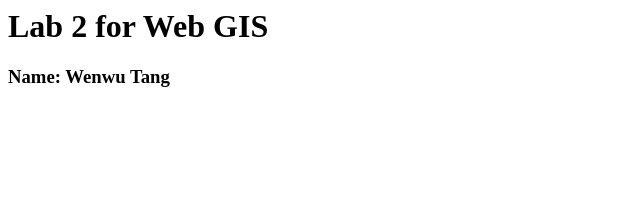
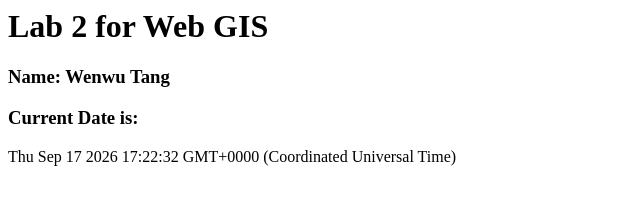
Before and after one commit to wenwu-tang/webgis1, a plain HTML site: page lab/lab2/lab2_new.html in a window 1280 px wide. Shown: the whole page, without its empty margins (0-640 px from the left). Drawn offline with Linux system fonts and the light colour scheme.

Commit message:
Add current date display to lab2_new.html

```diff
--- a/lab/lab2/lab2_new.html
+++ b/lab/lab2/lab2_new.html
@@ -6,6 +6,9 @@
 <h1>Lab 2 for Web GIS</h1>
 <h3>Name: Wenwu Tang</h3>
 <!-- Comments-->
-
+<h3>Current Date is: </h3>
+<script type="text/javascript">
+document.write(Date());
+</script>
 </body>
 </html>
```
